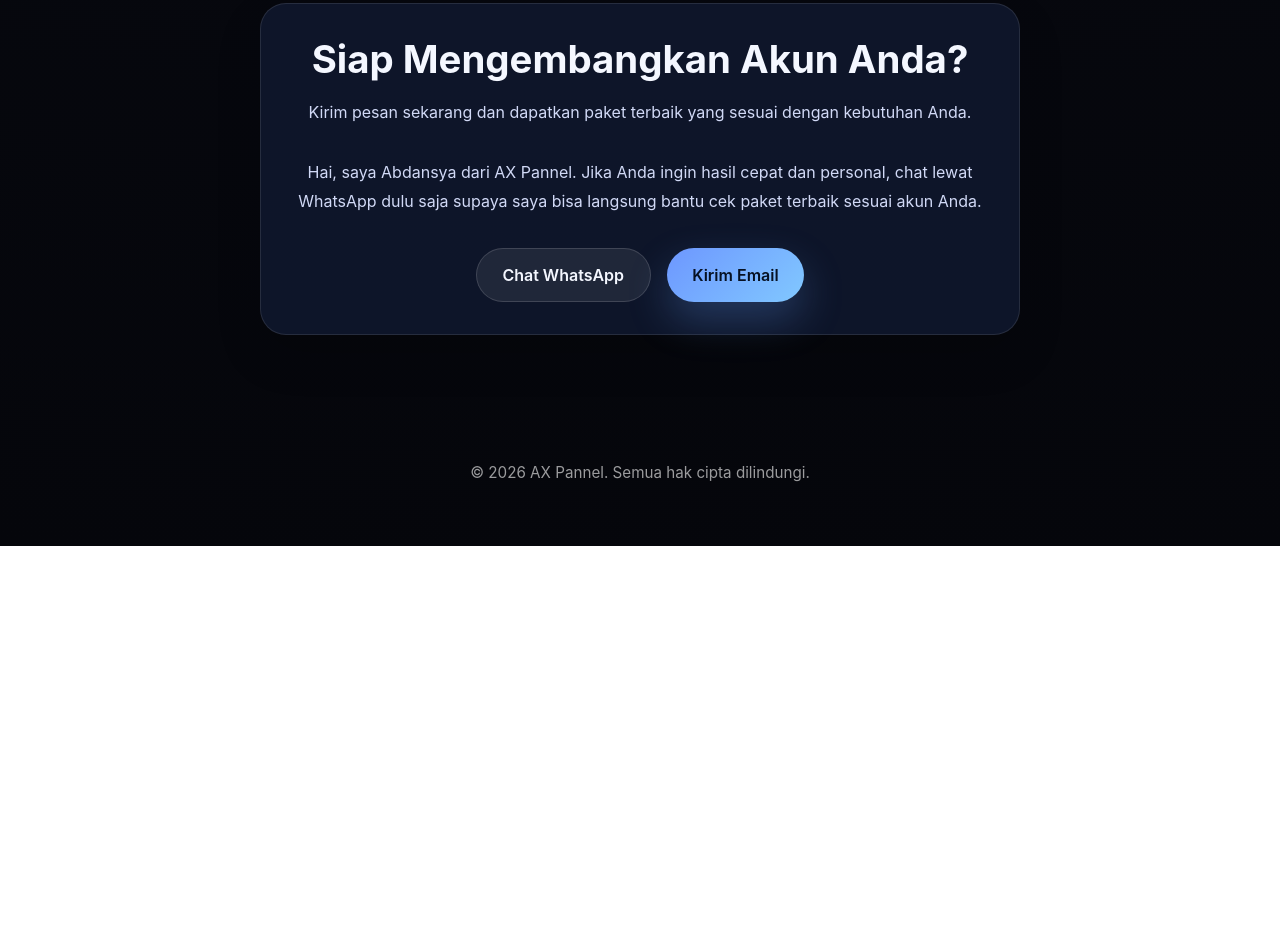
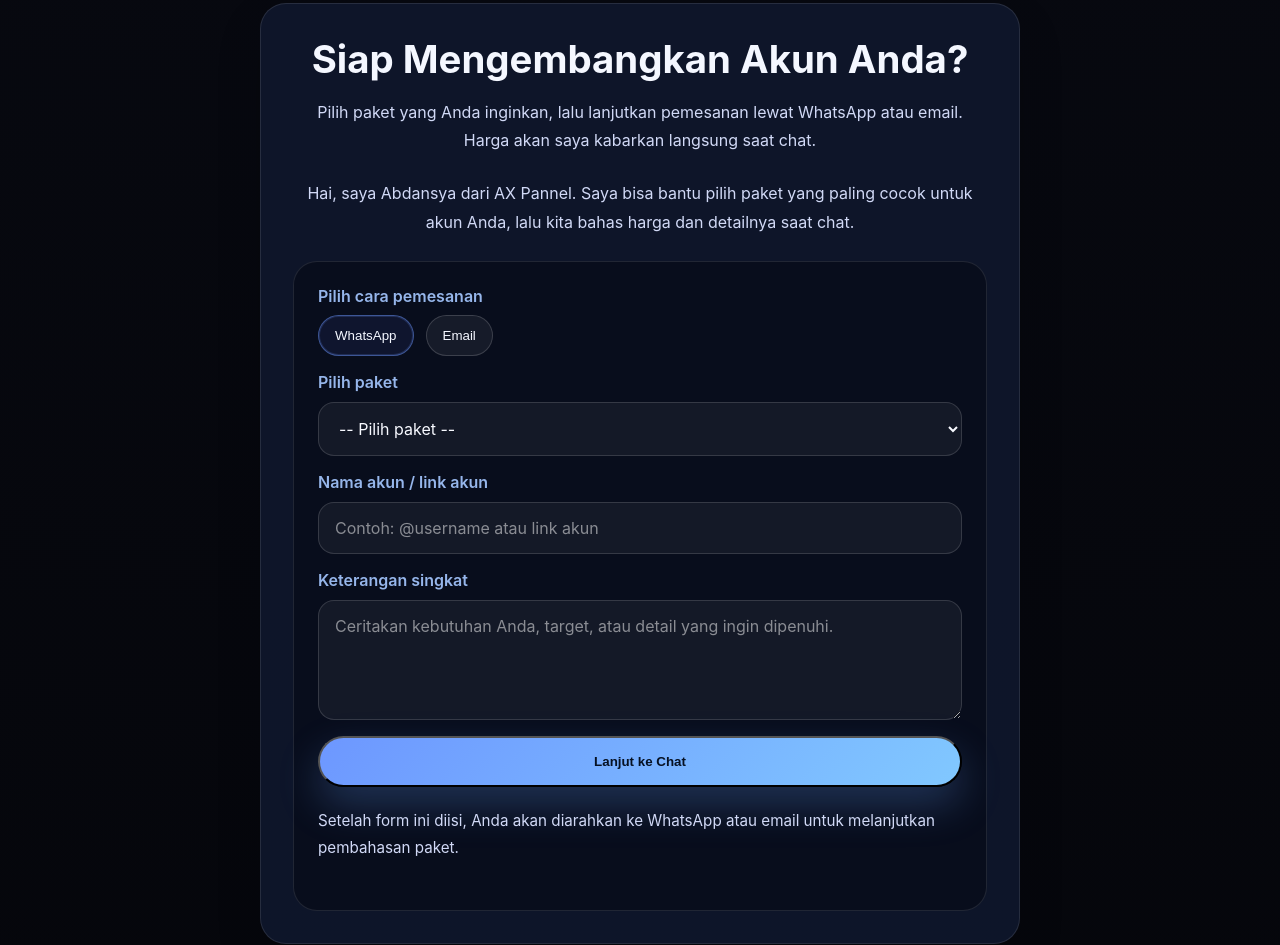
Before and after one commit to abdansya1706/axpannel, a plain HTML site: page index.html in a window 1280 px wide. Shown: the part 3633-4578 px from the top of the page. Before the commit the page ends 4179 px from the top, so only its background shows below. Drawn offline with Linux system fonts and the light colour scheme.

Commit message:
Add files via upload

```diff
--- a/index.html
+++ b/index.html
@@ -151,12 +151,43 @@
         <section class="contact" id="contact">
             <div class="contact-card">
                 <h2>Siap Mengembangkan Akun Anda?</h2>
-                <p>Kirim pesan sekarang dan dapatkan paket terbaik yang sesuai dengan kebutuhan Anda.</p>
-                <p class="owner-note">Hai, saya Abdansya dari AX Pannel. Jika Anda ingin hasil cepat dan personal, chat lewat WhatsApp dulu saja supaya saya bisa langsung bantu cek paket terbaik sesuai akun Anda.</p>
-                <div class="contact-buttons">
-                    <a id="whatsappLink" class="btn btn--secondary" target="_blank" rel="noopener noreferrer">Chat WhatsApp</a>
-                    <a id="emailLink" class="btn btn--primary" target="_blank" rel="noopener noreferrer">Kirim Email</a>
-                </div>
+                <p>Pilih paket yang Anda inginkan, lalu lanjutkan pemesanan lewat WhatsApp atau email. Harga akan saya kabarkan langsung saat chat.</p>
+                <p class="owner-note">Hai, saya Abdansya dari AX Pannel. Saya bisa bantu pilih paket yang paling cocok untuk akun Anda, lalu kita bahas harga dan detailnya saat chat.</p>
+
+                <form class="order-form" id="orderForm">
+                    <div class="form-group">
+                        <label for="contactMethod">Pilih cara pemesanan</label>
+                        <div class="choice-pills" role="radiogroup" aria-label="Cara pemesanan">
+                            <button type="button" class="pill-option pill-option--active" data-method="whatsapp">WhatsApp</button>
+                            <button type="button" class="pill-option" data-method="email">Email</button>
+                        </div>
+                        <input type="hidden" id="contactMethod" name="contactMethod" value="whatsapp">
+                    </div>
+
+                    <div class="form-group">
+                        <label for="packageType">Pilih paket</label>
+                        <select id="packageType" name="packageType" required>
+                            <option value="">-- Pilih paket --</option>
+                            <option value="Followers">Followers</option>
+                            <option value="Likes">Likes</option>
+                            <option value="Views">Views</option>
+                            <option value="Campuran">Campuran (Followers + Likes + Views)</option>
+                        </select>
+                    </div>
+
+                    <div class="form-group">
+                        <label for="accountDetails">Nama akun / link akun</label>
+                        <input type="text" id="accountDetails" name="accountDetails" placeholder="Contoh: @username atau link akun" required>
+                    </div>
+
+                    <div class="form-group">
+                        <label for="orderNote">Keterangan singkat</label>
+                        <textarea id="orderNote" name="orderNote" rows="4" placeholder="Ceritakan kebutuhan Anda, target, atau detail yang ingin dipenuhi." required></textarea>
+                    </div>
+
+                    <button type="submit" class="btn btn--primary">Lanjut ke Chat</button>
+                    <p class="form-note">Setelah form ini diisi, Anda akan diarahkan ke WhatsApp atau email untuk melanjutkan pembahasan paket.</p>
+                </form>
             </div>
         </section>
 
@@ -265,14 +296,40 @@
         updateStarButtons(selectedRating);
         updatePreview();
 
-        const whatsappLink = document.getElementById('whatsappLink');
-        const emailLink = document.getElementById('emailLink');
-        const whatsappMessage = encodeURIComponent('Halo AX Pannel, saya ingin meningkatkan performa akun saya dengan followers, like, dan views yang aman dan cepat. Mohon bantuannya untuk memilih paket terbaik yang cocok untuk akun saya. Terima kasih.');
-        const emailSubject = encodeURIComponent('Permintaan Paket Layanan AX Pannel');
-        const emailBody = encodeURIComponent('Halo AX Pannel,\n\nSaya ingin meningkatkan performa akun saya dengan dukungan followers, likes, dan views. Mohon bantuannya untuk rekomendasi paket terbaik yang cocok untuk tujuan saya.\n\nTerima kasih.\n');
+        const orderForm = document.getElementById('orderForm');
+        const methodInput = document.getElementById('contactMethod');
+        const methodButtons = document.querySelectorAll('.pill-option');
 
-        whatsappLink.href = `https://wa.me/6285643585243?text=${whatsappMessage}`;
-        emailLink.href = `mailto:abdansyakuro1706@gmail.com?subject=${emailSubject}&body=${emailBody}`;
+        methodButtons.forEach(button => {
+            button.addEventListener('click', () => {
+                methodButtons.forEach(item => item.classList.remove('pill-option--active'));
+                button.classList.add('pill-option--active');
+                methodInput.value = button.dataset.method;
+            });
+        });
+
+        orderForm.addEventListener('submit', (event) => {
+            event.preventDefault();
+
+            const packageType = document.getElementById('packageType').value;
+            const accountDetails = document.getElementById('accountDetails').value.trim();
+            const orderNote = document.getElementById('orderNote').value.trim();
+            const selectedMethod = methodInput.value;
+
+            if (!packageType || !accountDetails || !orderNote) {
+                alert('Silakan isi paket, akun, dan keterangan singkat sebelum melanjutkan.');
+                return;
+            }
+
+            const whatsappMessage = encodeURIComponent(`Halo AX Pannel, saya ingin memesan paket ${packageType}.\nAkun: ${accountDetails}\nKeterangan: ${orderNote}\n\nSilakan bantu saya cek paket terbaik dan kabarkan harganya saat chat.`);
+            const emailSubject = encodeURIComponent(`Permintaan Paket ${packageType} - AX Pannel`);
+            const emailBody = encodeURIComponent(`Halo AX Pannel,\n\nSaya ingin memesan paket ${packageType}.\nAkun: ${accountDetails}\nKeterangan: ${orderNote}\n\nSilakan bantu saya cek paket terbaik dan kabarkan harganya saat chat.\n`);
+
+            const whatsappLink = `https://wa.me/6285643585243?text=${whatsappMessage}`;
+            const emailLink = `mailto:abdansyakuro1706@gmail.com?subject=${emailSubject}&body=${emailBody}`;
+
+            window.open(selectedMethod === 'email' ? emailLink : whatsappLink, '_blank', 'noopener,noreferrer');
+        });
     </script>
 </body>
 </html>
--- a/style.css
+++ b/style.css
@@ -406,15 +406,88 @@
 
 .contact-card p {
     color: #d1d9f6;
-    margin-bottom: 2rem;
+    margin-bottom: 1.5rem;
     line-height: 1.8;
 }
 
-.contact-buttons {
+.owner-note {
+    margin-bottom: 2rem;
+}
+
+.order-form {
+    text-align: left;
+    display: grid;
+    gap: 1rem;
+    padding: 1.5rem;
+    border-radius: 24px;
+    background: rgba(8, 13, 27, 0.84);
+    border: 1px solid rgba(255,255,255,0.1);
+}
+
+.form-group {
+    display: grid;
+    gap: 0.6rem;
+}
+
+.form-group label {
+    color: #96b6eb;
+    font-weight: 600;
+}
+
+.choice-pills {
     display: flex;
-    justify-content: center;
     flex-wrap: wrap;
-    gap: 1rem;
+    gap: 0.75rem;
+}
+
+.pill-option {
+    border: 1px solid rgba(255,255,255,0.16);
+    background: rgba(255,255,255,0.06);
+    color: #f4f7ff;
+    padding: 0.75rem 1rem;
+    border-radius: 999px;
+    cursor: pointer;
+    transition: all 0.2s ease;
+}
+
+.pill-option:hover {
+    background: rgba(255,255,255,0.12);
+    border-color: rgba(255,255,255,0.28);
+}
+
+.pill-option--active {
+    background: rgba(16, 22, 47, 0.96);
+    color: #f4f7ff;
+    border-color: rgba(109, 151, 255, 0.5);
+    box-shadow: inset 0 0 0 1px rgba(109, 151, 255, 0.18);
+}
+
+.order-form input,
+.order-form select,
+.order-form textarea {
+    width: 100%;
+    border-radius: 16px;
+    border: 1px solid rgba(255,255,255,0.14);
+    background: rgba(255,255,255,0.05);
+    color: #f7f9ff;
+    padding: 0.95rem 1rem;
+    font: inherit;
+}
+
+.order-form input::placeholder,
+.order-form textarea::placeholder {
+    color: rgba(255,255,255,0.5);
+}
+
+.order-form textarea {
+    resize: vertical;
+    min-height: 120px;
+}
+
+.form-note {
+    color: rgba(255,255,255,0.7);
+    font-size: 0.95rem;
+    margin-top: 0.25rem;
 }
 
 .footer {
```
